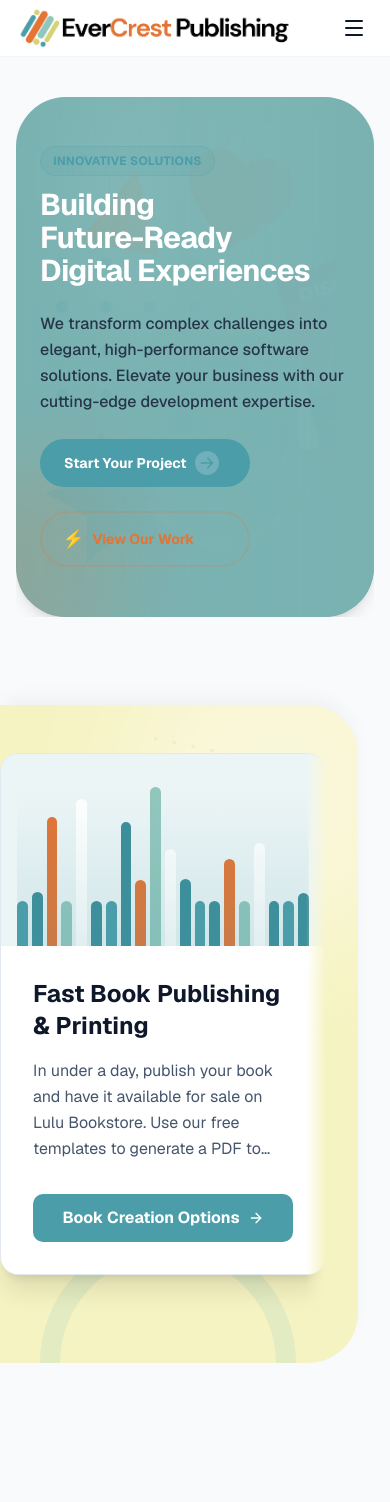
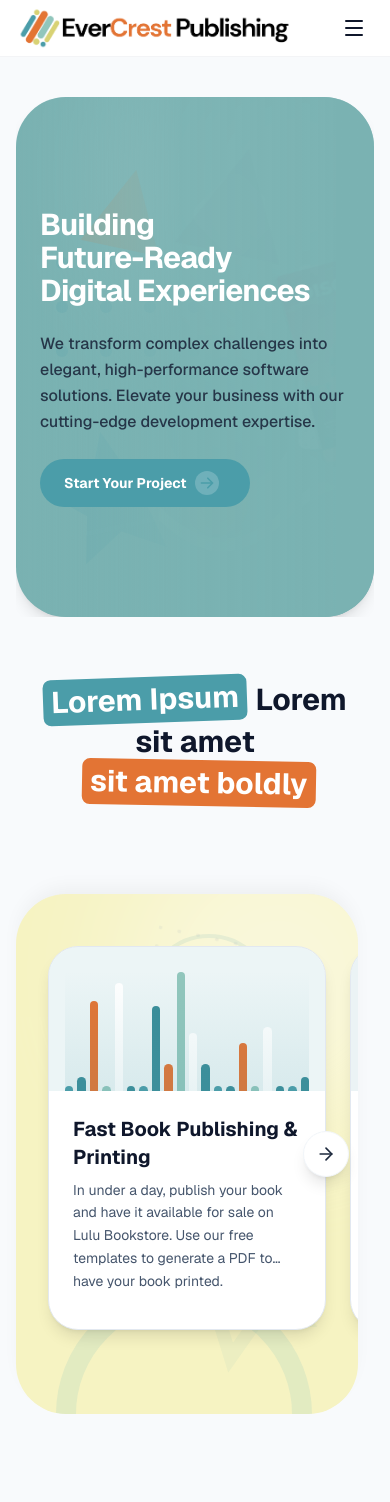
Before and after one commit to abubakar267/ebook-web, a Next.js app: page / in a window 390 px wide. Shown: the top 1502 px of the page. Built offline with nearby package versions, Linux system fonts and the light colour scheme.

Commit message:
new changes

```diff
--- a/app/page.jsx
+++ b/app/page.jsx
@@ -36,19 +36,30 @@ export default function Home() {
       {/* Main Content */}
       <main className="flex-1">
         {/* Blue Hero Section Wrapper */}
-        <div className="bg-slate-50 relative pb-24">
+        <div className="bg-slate-50 relative pb-1">
           <div className="mx-4 sm:mr-0">
             <MainHeader />
           </div>
-
-
-
-          {/* <div className="absolute bottom-0 w-full z-20 translate-y-1/2 md:translate-y-1/3 pl-30" >
-            <BookSlider />
-          </div> */}
         </div>
 
         {/* Content on White Background */}
+
+        <div>
+          <div className="w-full bg-slate-50 pb-38 pt-0 px-6">
+            <div className="max-w-6xl mx-auto text-center">
+              <h2 className="text-3xl md:text-5xl font-bold leading-tight text-slate-900">
+                <span className="inline-block bg-[#4B9DA9] text-white px-2 py-1 rotate-[-2deg] mr-2 rounded-md">
+                  Lorem Ipsum
+                </span>
+                Lorem sit amet
+                <span className="inline-block bg-[#E37434] text-white px-2 py-1 rotate-[1deg] ml-2 rounded-md">
+                  sit amet boldly
+                </span>
+              </h2>
+            </div>
+          </div>
+        </div>
+
         <div className="bg-slate-50 mt-0">
           <FeatureCards />
 
--- a/components/expandingcards/ExpandingCards.jsx
+++ b/components/expandingcards/ExpandingCards.jsx
@@ -27,7 +27,7 @@ const cards = [
         icon: <Globe size={24} />,
         tags: ["Print on Demand", "E-book", "Global Retailers"],
         image: "https://images.unsplash.com/photo-1524995997946-a1c2e315a42f?q=80&w=800&auto=format&fit=crop", // Books/Library
-        color: "from-[#E37434]/80 to-[#c25e22]/80" // Orange
+        color: "from-cyan-900/80 to-slate-700/80" // Dull Dark Cyan
     },
     {
         id: 4,
@@ -36,7 +36,7 @@ const cards = [
         icon: <Megaphone size={24} />,
         tags: ["Social Media", "Book Tours", "PR Campaigns"],
         image: "https://images.unsplash.com/photo-1557804506-669a67965ba0?q=80&w=800&auto=format&fit=crop", // Marketing/Team
-        color: "from-[#E37434]/80 to-[#F6F3C2]/80" // Orange to Yellow
+        color: "from-teal-800/80 to-slate-600/80" // Dull Teal/Slate
     }
 ];
 
--- a/components/featurecards/FeatureCards.jsx
+++ b/components/featurecards/FeatureCards.jsx
@@ -209,7 +209,7 @@ const FeatureCards = () => {
                 </h2>
             </div> */}
 
-            <div className="bg-[#F6F3C2] rounded-r-[50px] rounded-l-none py-8 pr-8 pl-0 md:py-16 md:pr-0 md:pl-0 shadow-[0_-10px_20px_-5px_rgba(0,0,0,0.05)] relative overflow-hidden">
+            <div className="bg-[#F6F3C2] rounded-r-[50px] ml-4 md:ml-0 rounded-l-[50px] md:rounded-l-none py-8 pr-8 pl-8 md:py-16 md:pr-0 md:pl-0 shadow-[0_-10px_20px_-5px_rgba(0,0,0,0.05)] relative overflow-hidden">
                 {/* Decorative Shape resembling header style */}
                 <div className="absolute top-0 right-0 -mr-20 -mt-20 w-80 h-80 rounded-full bg-white opacity-40 blur-3xl pointer-events-none"></div>
 
@@ -223,23 +223,32 @@ const FeatureCards = () => {
                     <rect width="100" height="100" fill="url(#dots)" />
                 </svg>
 
+                {/* Additional Random Transparent Shapes */}
+                <svg className="absolute top-[40%] left-[15%] w-24 h-24 text-[#E37434] opacity-10 rotate-[-15deg] pointer-events-none" viewBox="0 0 24 24" fill="currentColor">
+                    <path d="M12 2L2 22h20L12 2z" />
+                </svg>
+                <div className="absolute top-10 right-[25%] w-32 h-32 border-4 border-[#4B9DA9] rounded-full opacity-10 pointer-events-none"></div>
+                <svg className="absolute bottom-12 right-[10%] w-40 h-40 text-[#91C6BC] opacity-10 rotate-45 pointer-events-none" viewBox="0 0 24 24" fill="none" stroke="currentColor" strokeWidth="2">
+                    <path d="M12 2l3.09 6.26L22 9.27l-5 4.87 1.18 6.88L12 17.77l-6.18 3.25L7 14.14 2 9.27l6.91-1.01L12 2z" />
+                </svg>
+
                 <div className="max-w-[90rem] mx-auto relative z-10">
 
                     {/* Wrapper with padding - Left padding creates gutter for fade so card isn't obscured */}
-                    <div className="relative -ml-4 md:-ml-16 pr-0 md:pr-0 md:-mr-[30px]">
+                    <div className="relative ml-0 md:-ml-16 pr-0 md:pr-0 md:-mr-[30px]">
                         {/* Navigation Arrow - Vertically Centered on Right, Outside Mask */}
-                        <div className="absolute right-4 top-1/2 -translate-y-1/2 z-[60] hidden md:block translate-x-1/2 md:right-[-90px]">
-                            <button className="swiper-prev-btn bg-white p-4 rounded-full shadow-lg hover:shadow-xl hover:scale-110 transition-all text-slate-800 border border-slate-100">
-                                <ArrowRight className="w-6 h-6" />
+                        <div className="absolute right-0 top-1/2 -translate-y-1/2 z-[60] block translate-x-1/2 md:right-[-90px]">
+                            <button className="swiper-prev-btn bg-white p-3 md:p-4 rounded-full shadow-lg hover:shadow-xl hover:scale-110 transition-all text-slate-800 border border-slate-100">
+                                <ArrowRight className="w-5 h-5 md:w-6 md:h-6" />
                             </button>
                         </div>
 
                         {/* Swiper with CSS Mask for perfect blending - Tighter mask to keep cards visible */}
-                        <div className="pl-4 md:pl-16 [mask-image:linear-gradient(to_right,transparent,black_16px,black_calc(100%-20px),transparent)] md:[mask-image:linear-gradient(to_right,transparent,black_64px,black_calc(100%-100px),transparent)] py-4">
+                        <div className="pl-0 md:pl-16 md:[mask-image:linear-gradient(to_right,transparent,black_64px,black_calc(100%-100px),transparent)] py-4">
                             <Swiper
                                 key="manual-slider-v2"
                                 modules={[Navigation]}
-                                spaceBetween={32}
+                                spaceBetween={24}
                                 slidesPerView={1}
                                 allowTouchMove={false}
                                 navigation={{
@@ -249,9 +258,11 @@ const FeatureCards = () => {
                                 breakpoints={{
                                     768: {
                                         slidesPerView: 2,
+                                        spaceBetween: 1, // Minimize gap on desktop as requested before
                                     },
                                     1200: {
                                         slidesPerView: 3,
+                                        spaceBetween: 1,
                                     },
                                 }}
                                 loop={true}
@@ -260,19 +271,19 @@ const FeatureCards = () => {
                             >
                                 {cards.map((card) => (
                                     <SwiperSlide key={card.id} className="!h-auto">
-                                        <div className="bg-white text-slate-900 rounded-2xl overflow-hidden shadow-xl hover:shadow-2xl transition-all duration-300 flex flex-col h-full border border-slate-200 group min-h-[500px]">
-                                            <div className={`${card.graphicBg} pt-8 px-4 pb-0 overflow-hidden relative transition-colors h-48 shrink-0`}>
+                                        <div className="bg-white mt-1 text-slate-900 rounded-[30px] md:rounded-[40px] overflow-hidden shadow-lg hover:shadow-xl transition-all duration-300 flex flex-col h-full border border-slate-200 group min-h-[380px] md:min-h-[500px] max-w-[450px]">
+                                            <div className={`${card.graphicBg} pt-6 md:pt-8 px-4 pb-0 overflow-hidden relative transition-colors h-36 md:h-48 shrink-0`}>
                                                 <card.Graphic />
                                             </div>
 
-                                            <div className="p-8 flex-1 flex flex-col">
-                                                <h3 className="text-2xl font-bold mb-4 line-clamp-2">{card.title}</h3>
-                                                <p className="text-slate-600 mb-8 flex-1 leading-relaxed line-clamp-4">
+                                            <div className="p-6 md:p-8 flex-1 flex flex-col">
+                                                <h3 className="text-xl md:text-2xl font-bold mb-2 md:mb-4 line-clamp-2">{card.title}</h3>
+                                                <p className="text-slate-600 text-sm md:text-base mb-4 md:mb-8 flex-1 leading-relaxed line-clamp-4">
                                                     {card.description}
                                                 </p>
-                                                <button className={`w-full py-3 px-6 rounded-lg ${card.buttonColor} text-white font-bold transition-colors flex items-center justify-center gap-2 group-hover:gap-3`}>
+                                                {/* <button className={`w-full py-3 px-6 rounded-lg ${card.buttonColor} text-white font-bold transition-colors flex items-center justify-center gap-2 group-hover:gap-3`}>
                                                     {card.buttonText} <ArrowRight className="w-4 h-4" />
-                                                </button>
+                                                </button> */}
                                             </div>
                                         </div>
                                     </SwiperSlide>
--- a/components/mainheader/MainHeader.jsx
+++ b/components/mainheader/MainHeader.jsx
@@ -16,12 +16,12 @@ const MainHeader = () => {
 
                             {/* Decorative Background Shapes */}
                             <div className="absolute top-0 right-0 -mr-20 -mt-20 w-80 h-80 rounded-full bg-white opacity-40 blur-3xl pointer-events-none"></div>
-                            <div className="absolute bottom-0 left-0 -ml-16 -mb-16 w-56 h-56 rounded-full bg-[#E37434] opacity-20 blur-2xl pointer-events-none"></div>
+
 
                             {/* Random Icons & Shapes */}
                             {/* Large Heart - Top Right */}
-                            <svg className="absolute top-10 right-[20%] w-32 h-32 text-[#E37434] opacity-20 rotate-12 pointer-events-none animate-pulse" viewBox="0 0 24 24" fill="currentColor">
-                                <path d="M12 21.35l-1.45-1.32C5.4 15.36 2 12.28 2 8.5 2 5.42 4.42 3 7.5 3c1.74 0 3.41.81 4.5 2.09C13.09 3.81 14.76 3 16.5 3 19.58 3 22 5.42 22 8.5c0 3.78-3.4 6.86-8.55 11.54L12 21.35z" />
+                            <svg className="absolute top-10 right-[20%] w-32 h-32 text-[#8B9DA9] opacity-20 rotate-12 pointer-events-none animate-pulse" viewBox="0 0 24 24" fill="currentColor">
+                                <path d="M12 2L2 22h20L12 2z" />
                             </svg>
                             {/* Giant Star - Bottom Left */}
                             <svg className="absolute bottom-10 left-[5%] w-40 h-40 text-[#4B9DA9] opacity-20 -rotate-12 pointer-events-none" viewBox="0 0 24 24" fill="currentColor">
@@ -51,6 +51,15 @@ const MainHeader = () => {
                                 <path d="M0 10 Q 25 20 50 10 T 100 10" fill="none" stroke="currentColor" strokeWidth="2" />
                             </svg>
 
+                            {/* Additional Shapes */}
+                            <svg className="absolute top-[15%] left-[50%] w-20 h-20 text-white opacity-10 rotate-45 pointer-events-none" viewBox="0 0 24 24" fill="currentColor">
+                                <rect width="20" height="20" x="2" y="2" rx="4" />
+                            </svg>
+                            <div className="absolute bottom-20 right-[35%] w-16 h-16 bg-[#E37434] rounded-full opacity-10 blur-sm pointer-events-none"></div>
+                            <svg className="absolute top-[60%] left-[10%] w-32 h-32 text-[#91C6BC] opacity-5 -rotate-12 pointer-events-none" viewBox="0 0 24 24" fill="none" stroke="currentColor" strokeWidth="1">
+                                <path d="M12 2L2 22h20L12 2z" />
+                            </svg>
+
                             {/* Right Side Slider Section */}
                             <div className="absolute right-[-250px] top-1/2 -translate-y-1/2 w-[60%] z-10 opacity-90 scale-90">
                                 <BookSlider />
@@ -67,11 +76,11 @@ const MainHeader = () => {
                                 {/* Backdrop for Text legibility */}
                                 {/* <div className="absolute inset-0 -m-10 bg-[#7AB2B2]/40 -z-10 rounded-3xl"></div> */}
 
-                                <div className="inline-block mb-4">
+                                {/* <div className="inline-block mb-4">
                                     <span className="bg-[#4B9DA9]/10 text-[#4B9DA9] border border-[#4B9DA9]/20 px-3 py-1.5 rounded-full font-bold text-xs tracking-wide uppercase">
                                         Innovative Solutions
                                     </span>
-                                </div>
+                                </div> */}
 
                                 <div className="text-3xl md:text-5xl lg:text-6xl font-bold text-[#FFFFFF] leading-[1.1] mb-6 tracking-tight text-left">
                                     <BlurText
@@ -107,10 +116,10 @@ const MainHeader = () => {
                                         </span>
                                     </button>
 
-                                    <button className="w-[210px] px-5 py-3 rounded-full font-bold text-sm text-[#E37434] border-2 border-[#E37434]/20 hover:bg-[#E37434]/5 transition-colors flex items-center">
+                                    {/* <button className="w-[210px] px-5 py-3 rounded-full font-bold text-sm text-[#E37434] border-2 border-[#E37434]/20 hover:bg-[#E37434]/5 transition-colors flex items-center">
                                         <span className="mr-2 text-lg">⚡</span>
                                         View Our Work
-                                    </button>
+                                    </button> */}
                                 </div>
                             </div>
                         </div>
--- a/components/marketingcard/MarketingCard.jsx
+++ b/components/marketingcard/MarketingCard.jsx
@@ -44,7 +44,7 @@ const MarketingCard = () => {
 
                                 {/* App Header */}
                                 <div className="px-5 py-4 flex justify-between items-center border-b border-gray-100">
-                                    <div className="font-bold text-xl">BookGram</div>
+                                    <div className="font-bold text-xl">Instagram</div>
                                     <div className="flex gap-3">
                                         <Heart className="w-6 h-6" />
                                         <MessageCircle className="w-6 h-6" />
@@ -68,7 +68,7 @@ const MarketingCard = () => {
                                     <div className="bg-white pb-4 mb-2 shadow-sm">
                                         <div className="flex items-center gap-3 px-4 py-3">
                                             <div className="w-8 h-8 rounded-full bg-[#E37434]"></div>
-                                            <span className="font-bold text-sm">BestSeller_Author</span>
+                                            <span className="font-bold text-sm">Evercrest Publishing    </span>
                                         </div>
                                         {/* Post Image Placeholder */}
                                         <div className="w-full aspect-square bg-slate-200 relative overflow-hidden group">
```
